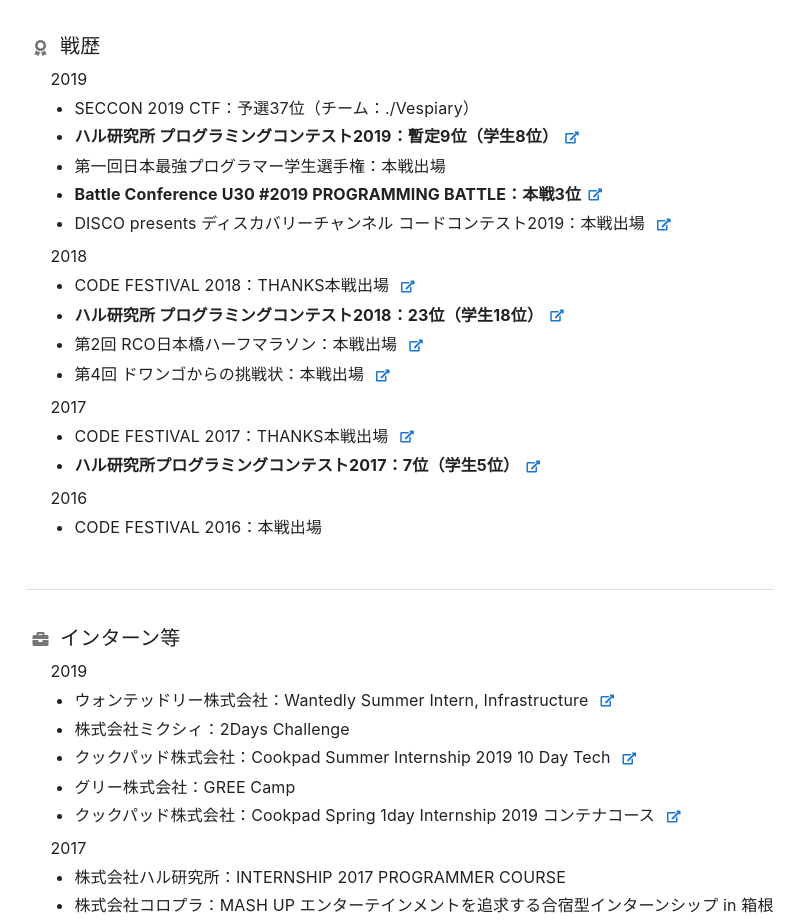
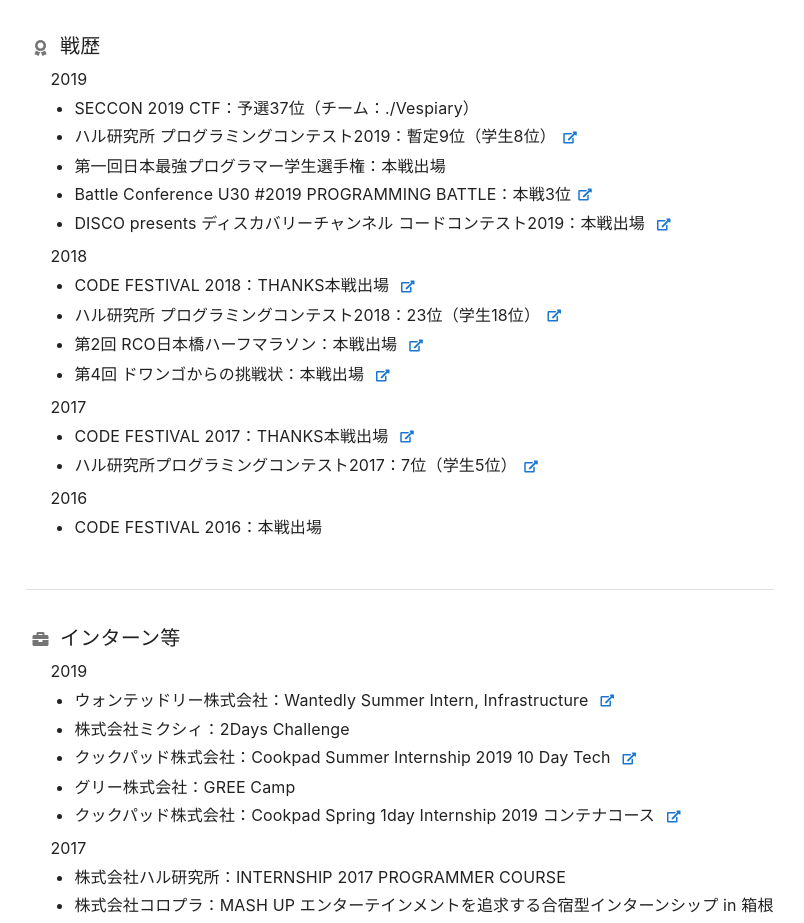
Before and after one commit to arkark/portfolio, a Vue app: page / in a window 1280 px wide. Shown: the part 4780-5703 px from the top of the page, without its empty margins (240-1044 px from the left). Built offline with nearby package versions, Linux system fonts and the light colour scheme; a web font is replaced by a local one.

Commit message:
Update About page

```diff
--- a/src/data/award.js
+++ b/src/data/award.js
@@ -13,8 +13,7 @@
         },
         {
           id: "1-2019-4",
-          label:
-            "<b>ハル研究所 プログラミングコンテスト2019：暫定9位（学生8位）</b>",
+          label: "ハル研究所 プログラミングコンテスト2019：暫定9位（学生8位）",
           url: "https://ark4rk.hatenablog.com/entry/2019/10/17/170907",
           rawHtml: true
         },
@@ -24,8 +23,7 @@
         },
         {
           id: "1-2019-2",
-          label:
-            "<b>Battle Conference U30 #2019 PROGRAMMING BATTLE：本戦3位</b>",
+          label: "Battle Conference U30 #2019 PROGRAMMING BATTLE：本戦3位",
           url: "https://ark4rk.hatenablog.com/entry/2019/07/06/224103",
           rawHtml: true
         },
@@ -48,8 +46,7 @@
         },
         {
           id: "1-2018-3",
-          label:
-            "<b>ハル研究所 プログラミングコンテスト2018：23位（学生18位）</b>",
+          label: "ハル研究所 プログラミングコンテスト2018：23位（学生18位）",
           url: "https://ark4rk.hatenablog.com/entry/2018/11/18/003654",
           rawHtml: true
         },
@@ -76,8 +73,7 @@
         },
         {
           id: "1-2017-1",
-          label:
-            "<b>ハル研究所プログラミングコンテスト2017：7位（学生5位）</b>",
+          label: "ハル研究所プログラミングコンテスト2017：7位（学生5位）",
           url: "https://ark4rk.hatenablog.com/entry/2017/11/21/182044",
           rawHtml: true
         }
```
